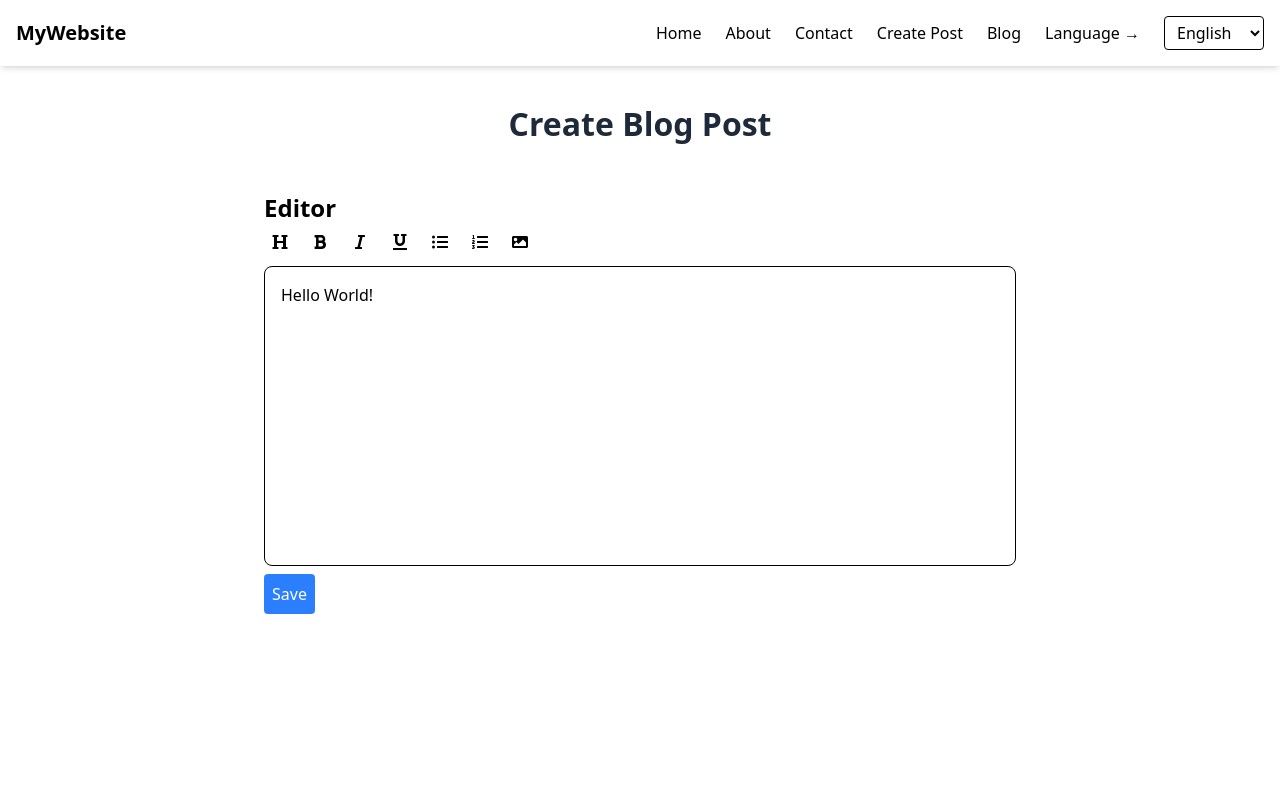
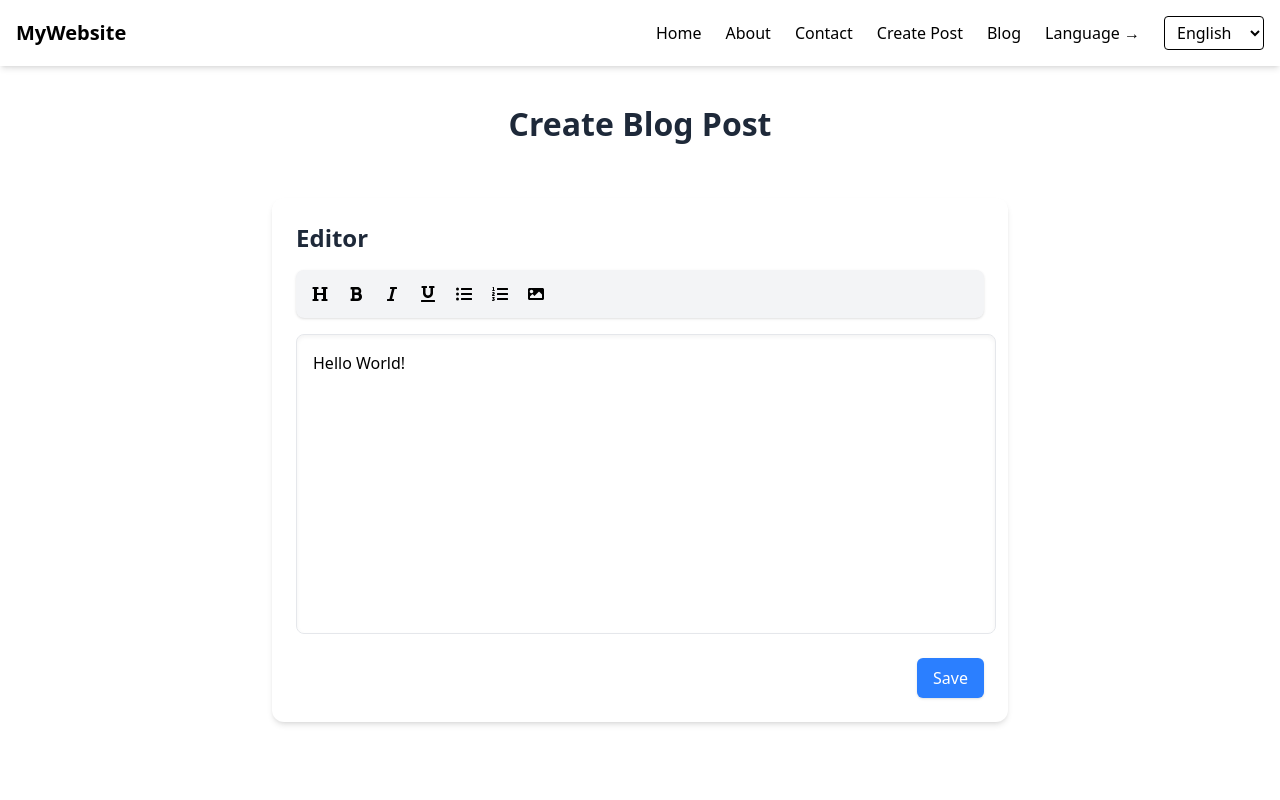
Before and after one commit to Shark-24-1998/multilang, a Next.js app: page /en/create-post in a window 1280 px wide. Shown: the top 800 px of the page. Built offline with nearby package versions, Linux system fonts and the light colour scheme.

Commit message:
responisve

```diff
--- a/src/app/[locale]/blog/[slug]/page.js
+++ b/src/app/[locale]/blog/[slug]/page.js
@@ -3,6 +3,8 @@ import { notFound } from "next/navigation";
 import { useState } from "react";
 import ShareMenu from "../../components/ShareMenu";
 import CommentsSidebar from "../../components/Comments";
+import { BiLike , BiDislike} from "react-icons/bi";
+import { FaRegComment } from "react-icons/fa";
 
 // Dummy blog data
 const blogs = [
@@ -92,19 +94,17 @@ export default function BlogDetail({ params }) {
       {/* Reaction Row */}
       <div className="flex items-center gap-6 text-gray-500 text-sm mt-6 border-y py-4">
         <div className="flex items-center gap-1 cursor-pointer" onClick={() => setLikes(likes + 1)}>
-          <span>👍</span>
+          <span><BiLike size={20} /></span>
           <span>{likes}</span>
         </div>
 
         <div className="flex items-center gap-1 cursor-pointer" onClick={() => setIsSidebarOpen(true)}>
-          <svg xmlns="http://www.w3.org/2000/svg" className="w-4 h-4 fill-gray-400" viewBox="0 0 24 24">
-            <path d="M20 2H4C2.9 2 2 2.9 2 4v14l4-4h14c1.1 0 2-.9 2-2V4c0-1.1-.9-2-2-2z" />
-          </svg>
+          <FaRegComment size={20}/>
           <span>{blog.comments}</span>
         </div>
 
         <div className="flex items-center gap-1 cursor-pointer" onClick={() => setDislikes(dislikes + 1)}>
-          <span>👎</span>
+          <span><BiDislike size={20}/></span>
           <span>{dislikes}</span>
         </div>
 
--- a/src/app/[locale]/components/ShareMenu.jsx
+++ b/src/app/[locale]/components/ShareMenu.jsx
@@ -1,6 +1,6 @@
 "use client";
 import { useState, useEffect, useRef } from "react";
-
+import { RiShare2Line } from "react-icons/ri";
 export default function ShareMenu() {
   const [show, setShow] = useState(false);
   const ref = useRef(null);
@@ -33,9 +33,7 @@ export default function ShareMenu() {
         className="flex items-center gap-1 cursor-pointer hover:text-gray-800"
         onClick={() => setShow(!show)}
       >
-        <svg xmlns="http://www.w3.org/2000/svg" className="w-4 h-4 fill-gray-400" viewBox="0 0 24 24">
-          <path d="M18 2h-8l-6 6v12c0 1.1.9 2 2 2h12c1.1 0 2-.9 2-2V4c0-1.1-.9-2-2-2z" />
-        </svg>
+         <RiShare2Line size={20} />
         <span>Share</span>
       </div>
 
--- a/src/app/[locale]/components/TextEditor.jsx
+++ b/src/app/[locale]/components/TextEditor.jsx
@@ -5,7 +5,6 @@ import StarterKit from "@tiptap/starter-kit";
   import Underline from "@tiptap/extension-underline";
   import Image from "@tiptap/extension-image";
   import { useRef, useState, useEffect } from "react";
-import './style.css'
   import {
     FaBold,
     FaItalic,
@@ -29,7 +28,7 @@ const TextEditor = () => {
       editorProps: {
         attributes: {
           class:
-          "prose prose-sm sm:prose-base lg:prose-lg xl:prose-2xl focus:outline-none min-h-[250px]",
+            "prose prose-sm sm:prose-base lg:prose-lg xl:prose-2xl focus:outline-none w-full",
         },
       },
       immediatelyRender: false,
@@ -37,12 +36,17 @@ const TextEditor = () => {
 
     useEffect(() => {
       const handleClickOutside = (event) => {
-      if (dropdownRef.current && !dropdownRef.current.contains(event.target)) {
+        if (
+          dropdownRef.current &&
+          !dropdownRef.current.contains(event.target)
+        ) {
           setShowImageDropdown(false);
         }
       };
       document.addEventListener("mousedown", handleClickOutside);
-    return () => document.removeEventListener("mousedown", handleClickOutside);
+      return () => {
+        document.removeEventListener("mousedown", handleClickOutside);
+      };
     }, []);
 
     const handleFileUpload = (e) => {
@@ -50,7 +54,11 @@ const TextEditor = () => {
       if (file) {
         const reader = new FileReader();
         reader.onload = () => {
-        editor.chain().focus().setImage({ src: reader.result, width: '300' }).run();
+          editor
+            .chain()
+            .focus()
+            .setImage({ src: reader.result, width: "300" })
+            .run();
         };
         reader.readAsDataURL(file);
       }
@@ -65,12 +73,76 @@ const TextEditor = () => {
     if (!editor) return null;
 
     return (
-    <div className="flex flex-col items-center">
-      <div className="w-full max-w-3xl p-2">
-        <h2>Editor</h2>
-        <div className="flex space-x-2 mb-2">
+      <div className="flex flex-col items-center w-full p-4 min-h-screen">
+        <div className="w-full max-w-4xl bg-white rounded-xl shadow-md overflow-hidden">
+          <div className="p-6">
+            <h2 className="text-2xl font-bold text-gray-800 mb-4">Editor</h2>
+
+            {/* Toolbar on Desktop */}
+            <div className="hidden md:flex mb-4">
+              <Toolbar
+                editor={editor}
+                headingLevel={headingLevel}
+                setHeadingLevel={setHeadingLevel}
+                dropdownRef={dropdownRef}
+                showImageDropdown={showImageDropdown}
+                setShowImageDropdown={setShowImageDropdown}
+                fileInputRef={fileInputRef}
+                handleFileUpload={handleFileUpload}
+              />
+            </div>
+
+            {/* Editor */}
+                  <EditorContent
+              editor={editor}
+              className="border border-gray-200 rounded-lg p-4 bg-white min-h-[300px] shadow-inner focus-within:ring-2 focus-within:ring-blue-400 focus-within:border-transparent transition-all duration-200 w-full md:w-[650px] lg:w-[700px]"
+            />
+
+
+
+            {/* Toolbar on Mobile */}
+            <div className="md:hidden mt-4">
+              <Toolbar
+                editor={editor}
+                headingLevel={headingLevel}
+                setHeadingLevel={setHeadingLevel}
+                dropdownRef={dropdownRef}
+                showImageDropdown={showImageDropdown}
+                setShowImageDropdown={setShowImageDropdown}
+                fileInputRef={fileInputRef}
+                handleFileUpload={handleFileUpload}
+              />
+            </div>
+
+            {/* Save Button */}
+            <div className="mt-6 flex justify-end">
+              <button
+                onClick={saveContent}
+                className="px-4 py-2 bg-blue-500 hover:bg-blue-600 text-white rounded-md transition-colors shadow-sm"
+              >
+                Save
+              </button>
+            </div>
+          </div>
+        </div>
+      </div>
+    );
+  };
+
+  const Toolbar = ({
+    editor,
+    headingLevel,
+    setHeadingLevel,
+    dropdownRef,
+    showImageDropdown,
+    setShowImageDropdown,
+    fileInputRef,
+    handleFileUpload,
+  }) => {
+    return (
+      <div className="toolbar w-full bg-gray-100 rounded-lg p-2 flex flex-wrap gap-1 shadow-sm">
         <div className="relative">
-            <button className="p-2">
+          <button className="p-2 rounded hover:bg-gray-200 transition-colors">
             <FaHeading />
           </button>
           <select
@@ -89,64 +161,76 @@ const TextEditor = () => {
             ))}
           </select>
         </div>
+
         <button
           onClick={() => editor.chain().focus().toggleBold().run()}
-            className={`p-2 ${editor.isActive("bold") ? "bg-gray-300" : ""}`}
+          className={`p-2 rounded transition-colors ${
+            editor.isActive("bold") ? "bg-gray-300" : "hover:bg-gray-200"
+          }`}
         >
           <FaBold />
         </button>
+
         <button
           onClick={() => editor.chain().focus().toggleItalic().run()}
-            className={`p-2 ${editor.isActive("italic") ? "bg-gray-300" : ""}`}
+          className={`p-2 rounded transition-colors ${
+            editor.isActive("italic") ? "bg-gray-300" : "hover:bg-gray-200"
+          }`}
         >
           <FaItalic />
         </button>
+
         <button
           onClick={() => editor.chain().focus().toggleUnderline().run()}
-            className={`p-2 ${editor.isActive("underline") ? "bg-gray-300" : ""}`}
+          className={`p-2 rounded transition-colors ${
+            editor.isActive("underline") ? "bg-gray-300" : "hover:bg-gray-200"
+          }`}
         >
           <FaUnderline />
         </button>
+
         <button
           onClick={() => editor.chain().focus().toggleBulletList().run()}
-            className={`p-2 ${editor.isActive("bulletList") ? "bg-gray-300" : ""}`}
+          className={`p-2 rounded transition-colors ${
+            editor.isActive("bulletList") ? "bg-gray-300" : "hover:bg-gray-200"
+          }`}
         >
           <FaListUl />
         </button>
+
         <button
           onClick={() => editor.chain().focus().toggleOrderedList().run()}
-            className={`p-2 ${editor.isActive("orderedList") ? "bg-gray-300" : ""}`}
+          className={`p-2 rounded transition-colors ${
+            editor.isActive("orderedList") ? "bg-gray-300" : "hover:bg-gray-200"
+          }`}
         >
           <FaListOl />
         </button>
 
-          {/* Image dropdown */}
         <div className="relative" ref={dropdownRef}>
           <button
             onClick={() => setShowImageDropdown(!showImageDropdown)}
-              className="p-2"
+            className="p-2 rounded hover:bg-gray-200 transition-colors"
           >
             <FaImage />
           </button>
           {showImageDropdown && (
-              <div className="absolute top-full mt-1 z-50 bg-white border shadow-md rounded text-sm py-1 w-32">
+            <div className="absolute top-full mt-1 z-50 bg-white border shadow-lg rounded-md text-sm py-1 w-36">
               <button
                 onClick={() => {
                   const url = window.prompt("Image URL");
                   if (url) {
-                      editor.chain().focus().setImage({ src: url, width: '300' }).run();
+                    editor.chain().focus().setImage({ src: url, width: "300" }).run();
                   }
                   setShowImageDropdown(false);
                 }}
-                  className="block w-full px-3 py-2 text-left hover:bg-gray-100"
+                className="block w-full px-4 py-2 text-left hover:bg-gray-100 transition-colors"
               >
                 +URL
               </button>
               <button
-                  onClick={() => {
-                    fileInputRef.current?.click();
-                  }}
-                  className="block w-full px-3 py-2 text-left hover:bg-gray-100"
+                onClick={() => fileInputRef.current?.click()}
+                className="block w-full px-4 py-2 text-left hover:bg-gray-100 transition-colors"
               >
                 Upload Image
               </button>
@@ -161,17 +245,6 @@ const TextEditor = () => {
           )}
         </div>
       </div>
-
-        <EditorContent editor={editor} className="border rounded-lg p-4 bg-white min-h-[300px]" />
-
-        <button
-          onClick={saveContent}
-          className="mt-2 p-2 bg-blue-500 text-white rounded"
-        >
-          Save
-        </button>
-      </div>
-    </div>
     );
   };
 
```
Also changed, not shown: src/app/[locale]/blog/page.js (+84 -43 lines). Lines whose indentation alone changed are shown as unchanged.
